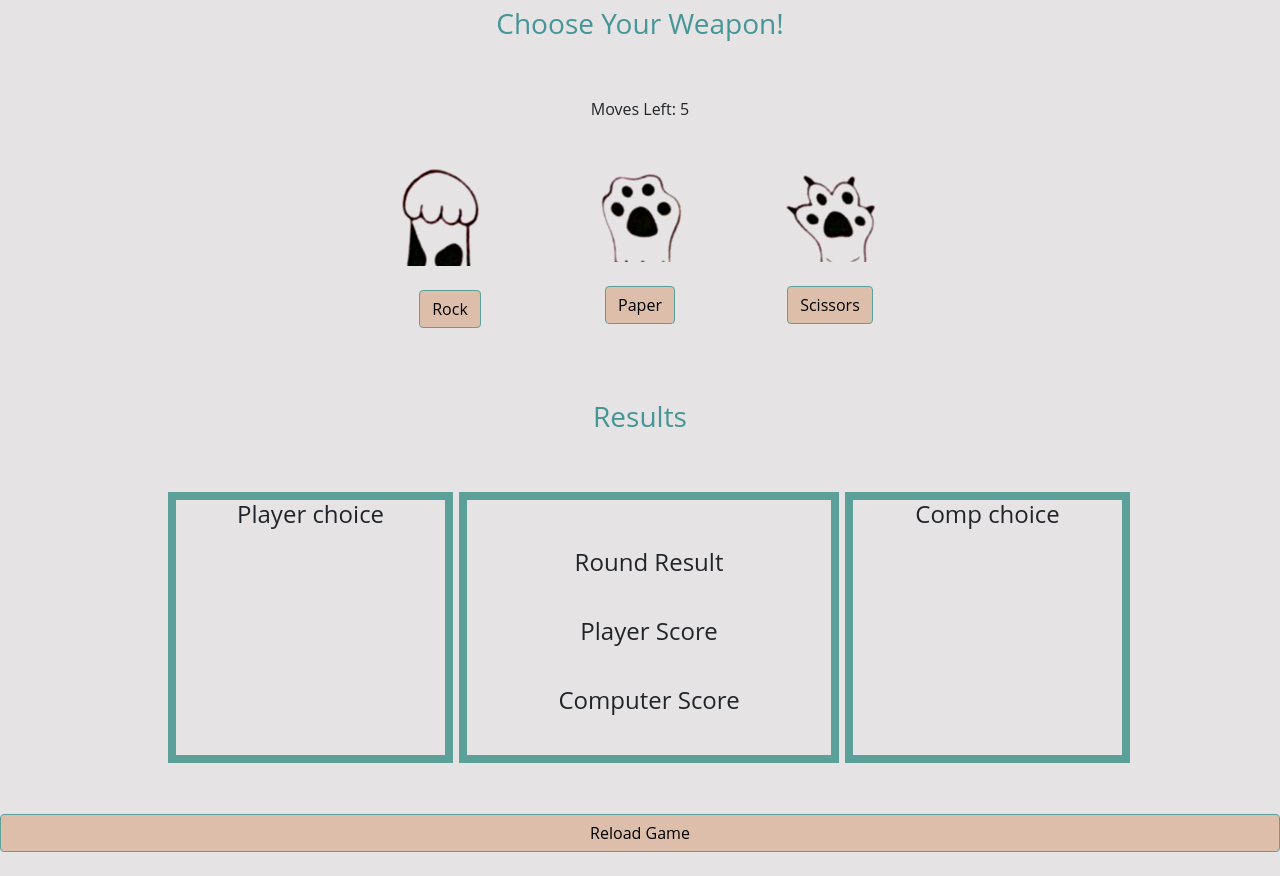
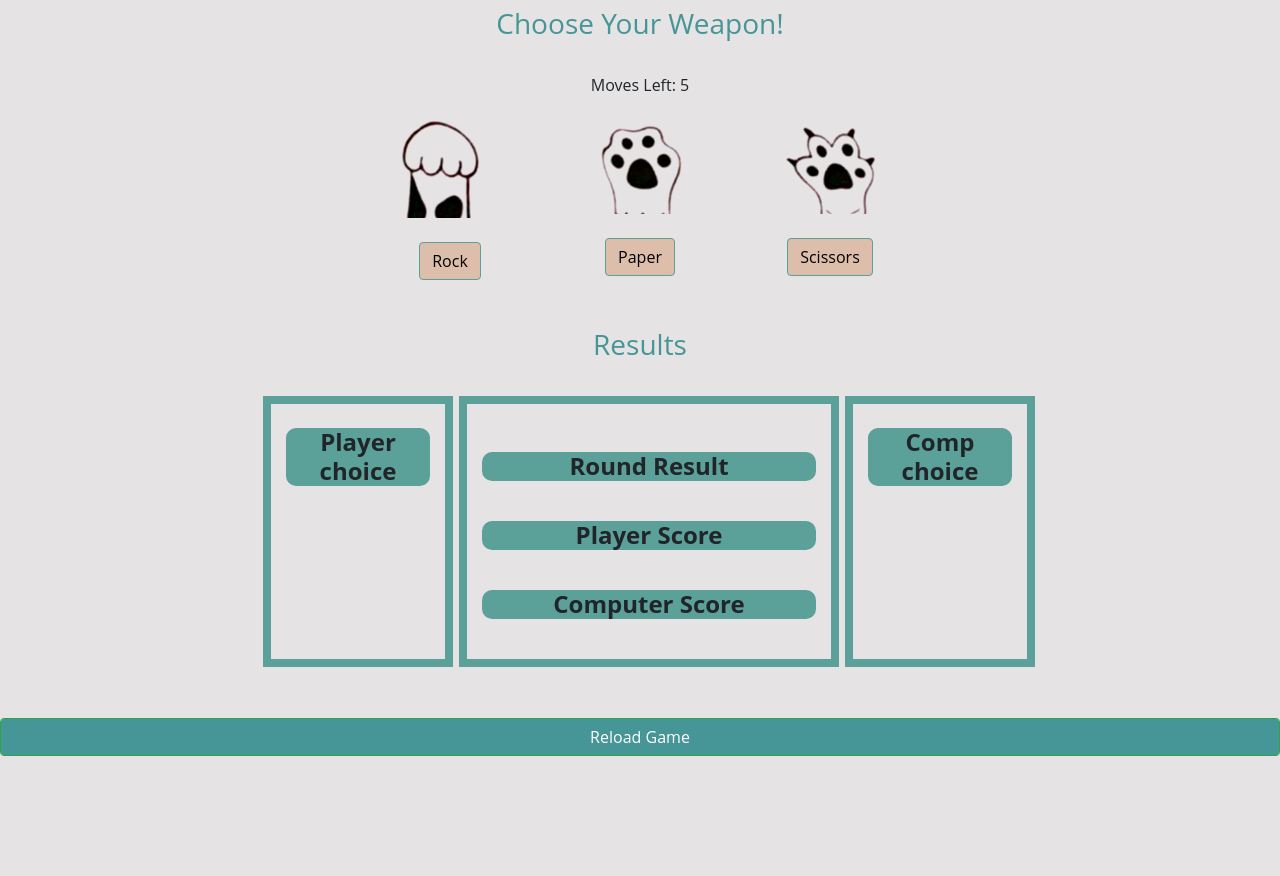
Before and after one commit to Roxayp/rockpaperscissor, a plain HTML site: page index.html in a window 1280 px wide. Shown: the part 73-949 px from the top of the page. After the commit the page ends 853 px from the top, so only its background shows below. Drawn offline with nearby package versions, Linux system fonts and the light colour scheme.

Commit message:
made final changes

```diff
--- a/index.html
+++ b/index.html
@@ -14,9 +14,9 @@
     <br>
     <div class="container gameplay move">
         <h3>Choose Your Weapon!</h3>
-        <br><br>
+        <br>
         <div class="movesLeft moves">Moves Left: 5 </div>
-        <br><br>
+        <br>
         <div class="row options">
             <div class="col-md-3">
                 <!-- leave empty -->
@@ -38,44 +38,46 @@
             </div>
         </div>
     </div>
-    <br><br><br>
+    <br><br>
     <div class="container results">
         <h3>Results</h3>
-        <br><br>
+        <br>
         <div class="row">
-            <div class="col-md-1">
+            <div class="col-md-2">
                 <!-- leave empty -->
             </div>
-            <div class="col-md-3 res">
+            <div class="col-md-2 res">
                 <!-- Player choice -->
-                <h4>Player choice</h4><br>
+                <br>
+                <h4 class="liner">Player choice</h4><br>
                 <!-- show player choice image -->
                 <div id="plChoice"></div><br>
             </div>
             <div class="col-md-4 res">
                 <!-- Results -->
                 <br><br>
-                <h4>Round Result</h4><br>
+                <h4 class="liner">Round Result</h4><br>
                 <h4 class="result"></h4>
-                <h4>Player Score</h4><br>
+                <h4 class="liner">Player Score</h4><br>
                 <h4 class="playerScore"></h4>
-                <h4>Computer Score</h4><br>
+                <h4 class="liner">Computer Score</h4><br>
                 <h4 class="computerScore"></h4>
 
             </div>
-            <div class="col-md-3 res">
+            <div class="col-md-2 res">
                 <!-- Computer choice -->
-                <h4>Comp choice</h4><br>
+                <br>
+                <h4 class="liner">Comp choice</h4><br>
                 <!-- show computer choice image -->
                 <div id="cpChoice"></div><br>
             </div>
-            <div class="col-md-1">
+            <div class="col-md-2">
                 <!-- leave empty -->
             </div>
         </div>
     </div>
     <br><br>
-    <btn class="btn btn-primary reload form-control">Reload Game</btn>
+    <btn class="btn btn-success reload form-control">Reload Game</btn>
     <br><br>
 
     <script src="script.js"></script>
--- a/style.css
+++ b/style.css
@@ -36,8 +36,15 @@ h1, h3 {
     border:8px solid #5BA199;
     margin:3px;
 }
-
+.liner {
+    font-weight: bolder;
+    background-color: #5BA199;
+    border-radius: 10px;
+}
 .cpChoice, .plChoice {
     align-items: center;
     max-width: max-content;
 }
+.btn-success {
+    background-color: #469597 !important;
+}
```
